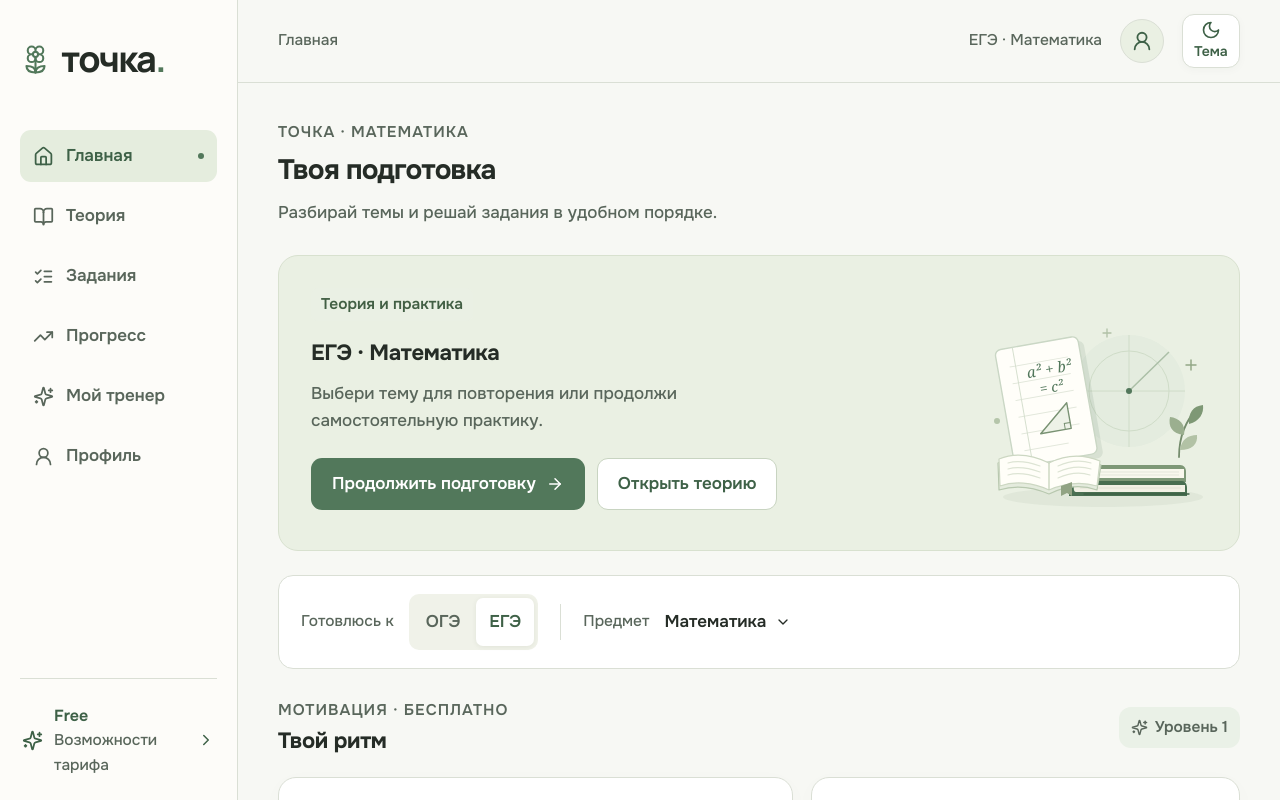
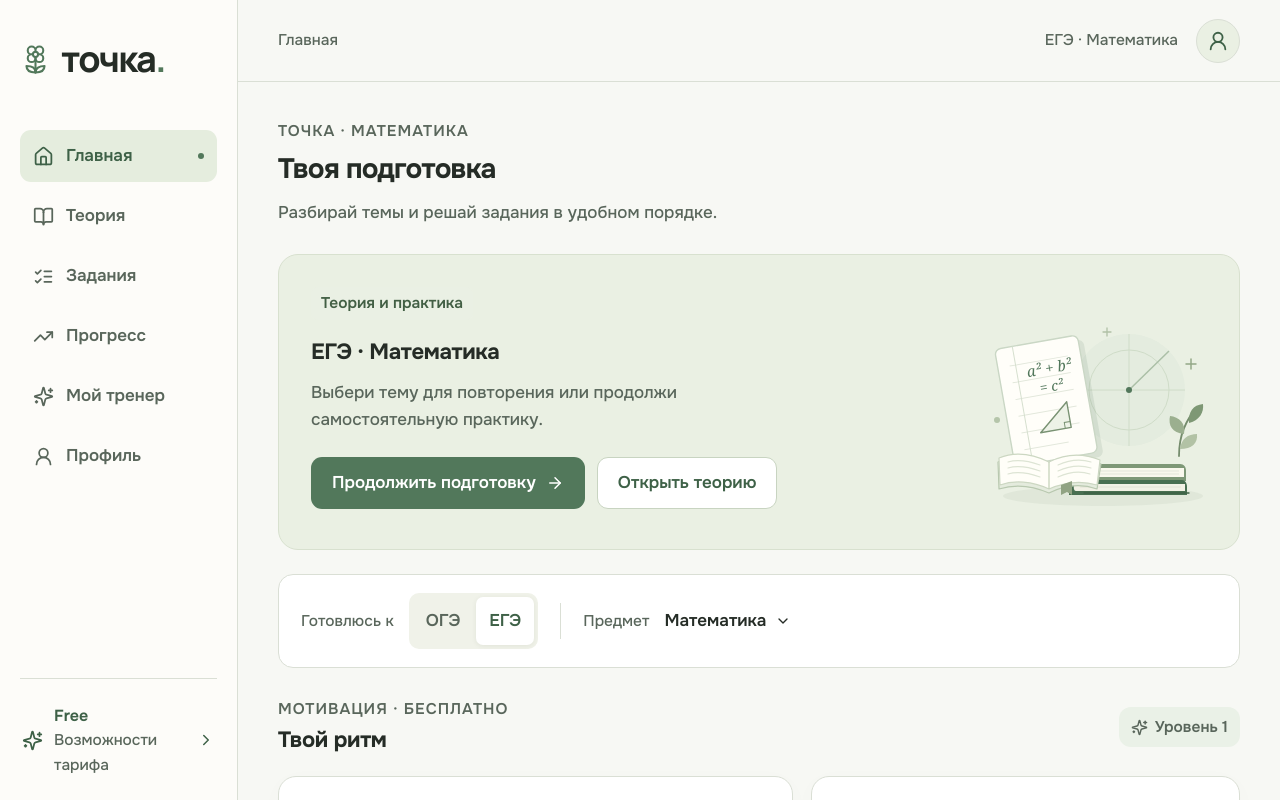
Before and after one commit to booshish/tgminiapp-ege, a Next.js app: page / in a window 1280 px wide. Shown: the top 800 px of the page. Built offline with nearby package versions, Linux system fonts and the light colour scheme.

Commit message:
Keep appearance settings exclusively in Profile

```diff
--- a/src/components/appearance.css
+++ b/src/components/appearance.css
@@ -187,31 +187,23 @@
   outline-color: #bbd6ae;
 }
 
-/* Controls belong to the header flow and scroll away with it on every screen. */
+/* Only concentration controls remain in the header; appearance lives in Profile. */
 .app-shell .topbar {
   padding-top: calc(14px + env(safe-area-inset-top));
   padding-right: max(40px, env(safe-area-inset-right));
   padding-left: max(40px, env(safe-area-inset-left));
 }
-.topbar-actions {
-  display: flex;
-  align-items: center;
-  gap: 18px;
+.app-shell .topbar-right {
   margin-left: auto;
 }
-.study-controls {
-  display: flex;
-  flex-shrink: 0;
-  align-items: center;
-  gap: 8px;
-}
-.study-control-button {
+.focus-toggle {
   display: inline-flex;
   align-items: center;
   justify-content: center;
+  flex-shrink: 0;
   flex-direction: column;
   gap: 2px;
-  min-width: 58px;
+  min-width: 64px;
   min-height: 52px;
   padding: 5px 8px;
   border: 1px solid var(--line);
@@ -223,20 +215,12 @@
   font-weight: 600;
   line-height: 1.4;
 }
-.study-control-button:hover {
+.focus-toggle:hover {
   background: var(--light-green);
 }
-.study-controls .focus-toggle {
-  min-width: 64px;
-}
-.study-controls .focus-toggle[aria-pressed="true"] {
+.focus-toggle[aria-pressed="true"] {
   border-color: var(--sage);
   background: var(--light-green);
-}
-.dialog-actions {
-  display: flex;
-  align-items: center;
-  gap: 8px;
 }
 .break-reminder {
   position: fixed;
@@ -292,6 +276,7 @@
   display: none;
 }
 .app-shell.focus-mode .topbar {
+  justify-content: flex-end;
   width: 100%;
   max-width: 856px;
   margin-inline: auto;
--- a/src/components/screens/profile-screen.tsx
+++ b/src/components/screens/profile-screen.tsx
@@ -106,9 +106,16 @@ export function ProfileScreen({
         <div className="setting-row appearance-setting">
           <div>
             <h3>Оформление</h3>
-            <p>Светлая по умолчанию. Выбранная тема сохраняется в этом браузере.</p>
+            <p id="appearance-description">
+              Для всех страниц, включая концентрацию. Выбор сохраняется в этом браузере.
+            </p>
           </div>
-          <div className="segmented theme-options" role="group" aria-label="Тема оформления">
+          <div
+            className="segmented theme-options"
+            role="group"
+            aria-label="Тема оформления"
+            aria-describedby="appearance-description"
+          >
             {([
               { value: "light", label: "Светлая", icon: Sun },
               { value: "dark", label: "Тёмная", icon: Moon },
@@ -130,7 +137,7 @@ export function ProfileScreen({
           <div>
             <h3><Focus size={19} aria-hidden="true" /> Режим концентрации</h3>
             <p id="focus-description">
-              Убирает лишние панели в заданиях и теории. Выход и смена темы остаются справа сверху.
+              Убирает лишние панели в заданиях и теории. Кнопка «Выйти» остаётся вверху страницы.
             </p>
           </div>
           <button
--- a/src/components/study-app.tsx
+++ b/src/components/study-app.tsx
@@ -28,7 +28,6 @@ import { ProgressScreen } from "@/components/screens/progress-screen";
 import { ProfileScreen } from "@/components/screens/profile-screen";
 import { PremiumScreen } from "@/components/screens/premium-screen";
 import { HelpScreen } from "@/components/screens/help-screen";
-import { ThemeToggle } from "@/components/theme-toggle";
 import { useDemoProgress } from "@/hooks/use-demo-progress";
 import { useStudyNavigation } from "@/hooks/use-study-navigation";
 import { usePracticeSession } from "@/hooks/use-practice-session";
@@ -339,7 +338,6 @@ export function StudyApp() {
             <Brand />
           </button>
           <span className="desktop-breadcrumb">{viewTitles[route.view]}</span>
-          <div className="topbar-actions">
           <div className="topbar-right">
             <span className="course-label">{state.exam} · Математика</span>
             <button
@@ -350,15 +348,10 @@ export function StudyApp() {
               <UserRound size={22} />
             </button>
           </div>
-            <div
-              className="study-controls"
-              role="group"
-              aria-label="Оформление и концентрация"
-            >
           {canConcentrate && (
             <button
               type="button"
-                  className="focus-toggle study-control-button"
+              className="focus-toggle"
               aria-pressed={concentrating}
               aria-label={
                 concentrating
@@ -376,14 +369,6 @@ export function StudyApp() {
               <span>{concentrating ? "Выйти" : "Фокус"}</span>
             </button>
           )}
-              {!moreOpen && (
-                <ThemeToggle
-                  theme={state.theme}
-                  onToggle={() => setTheme(state.theme === "light" ? "dark" : "light")}
-                />
-              )}
-            </div>
-          </div>
         </header>
         <main
           id="main-content"
@@ -646,7 +631,6 @@ export function StudyApp() {
       >
         <div className="dialog-title">
           <h2 id="menu-title">Разделы</h2>
-          <div className="dialog-actions">
           <button
             className="icon-button"
             onClick={() => setMoreOpen(false)}
@@ -654,13 +638,6 @@ export function StudyApp() {
           >
             <X size={22} aria-hidden="true" />
           </button>
-            {moreOpen && (
-              <ThemeToggle
-                theme={state.theme}
-                onToggle={() => setTheme(state.theme === "light" ? "dark" : "light")}
-              />
-            )}
-          </div>
         </div>
         <nav aria-label="Дополнительные разделы">
           {navigation.slice(4).map(({ view, label, icon: Icon }) => (
--- a/src/components/theme-toggle.tsx
+++ /dev/null
@@ -1,30 +0,0 @@
-"use client";
-
-import { Moon, Sun } from "lucide-react";
-
-type ThemeToggleProps = {
-  theme: "light" | "dark";
-  onToggle: () => void;
-};
-
-/** The same visible control is used on the page and inside the modal menu. */
-export function ThemeToggle({ theme, onToggle }: ThemeToggleProps) {
-  const label = theme === "light"
-    ? "Тема: включить тёмную"
-    : "Тема: включить светлую";
-
-  return (
-    <button
-      type="button"
-      className="theme-toggle study-control-button"
-      aria-label={label}
-      title={label}
-      onClick={onToggle}
-    >
-      {theme === "light"
-        ? <Moon size={20} aria-hidden="true" />
-        : <Sun size={20} aria-hidden="true" />}
-      <span>Тема</span>
-    </button>
-  );
-}
```
Also changed, not shown: 1 other file (tests, documents, lock files or other folders). Lines whose indentation alone changed are shown as unchanged.
